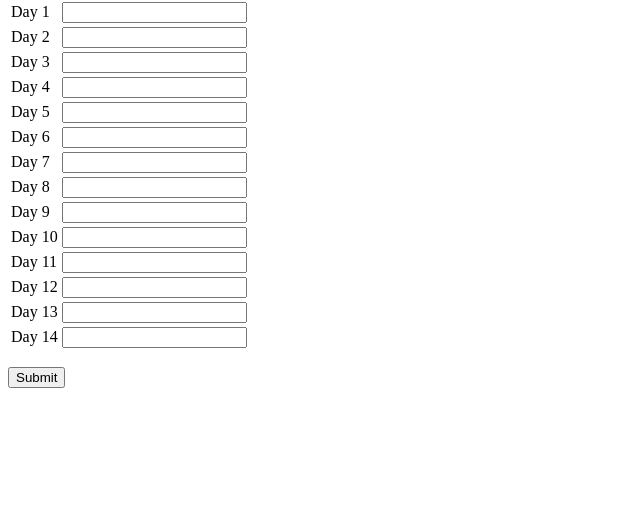
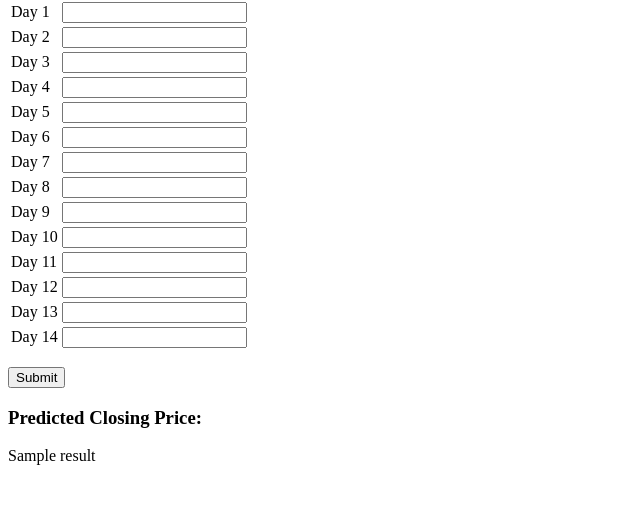
Before and after one commit to nfax117/Stock-Market-Crash-Predictor, a Flask app: template interactiveDemo/templates/home.html in a window 1280 px wide. Shown: the part 120-631 px from the top of the page, without its empty margins (0-640 px from the left). Run offline with Flask 2, Linux system fonts and the light colour scheme; the template is opened without the code that fills it: values that come from a table or form of the project are taken from there, most other values are stand-ins (such as "Sample title", 1, 10 or a date in 2020); some libraries are stand-ins or nearby versions.

Commit message:
flask working with small NN multivariatte

```diff
--- a/interactiveDemo/app.py
+++ b/interactiveDemo/app.py
@@ -31,17 +31,18 @@ def makeFloatList(day):
     day.strip()
 
     #split into a list by commas
-    day.split(",")
+    day = day.split(",")
+    app.logger.info(day)
 
     #convert to a list of floats
     float_days = [float(i) for i in day]
     return float_days
 @app.route('/', methods = ['GET', 'POST'])
 def index():
-    form = InputForm()
+    form = InputForm(request.form)
+    app.logger.info('index')
     if request.method == 'POST' and form.validate():
-        # parse form info and call backend
-        app.logger.info('in post')
+        app.logger.info("in post")
         all_days = []
         day1 = makeFloatList(form.day1.data)
         all_days.append(day1)
@@ -73,9 +74,11 @@ def index():
         all_days.append(day14)
 
         out = flask_backend.run(all_days)
-        output=str(out)
-        return render_template('results.html', prediction = output)
-    return render_template('home.html', form = form)
+        result=str(out)
+    else:
+        app.logger.info('in else')
+        result = None
+    return render_template('home.html', form = form, result = result)
 
 if __name__=='__main__':
     app.run()
--- a/interactiveDemo/templates/home.html
+++ b/interactiveDemo/templates/home.html
@@ -14,5 +14,14 @@
         </table>
         <p><input type=submit value=Submit></p>
     </form>
+    <div>
+        {% if result != None %}
+            <h3>Predicted Closing Price:</h3>
+            <p>
+                {{result}}
+            </p>
+        {% endif %}
+    </div>
+
     </div>
 {%endblock%}
--- a/interactiveDemo/templates/layout.html
+++ b/interactiveDemo/templates/layout.html
@@ -3,8 +3,6 @@
   <head>
     <meta charset="utf-8">
     <title>NLP2k19</title>
-    <!-- <link rel="stylesheet" href="{{ url_for('static', filename='css/style.css') }}"> -->
-    <script src="//ajax.googleapis.com/ajax/libs/jquery/1.9.1/jquery.min.js"></script>
     <script type=text/javascript></script>
   </head>
   <body>
--- a/interactiveDemo/templates/results.html
+++ /dev/null
@@ -1,6 +0,0 @@
-{% extends 'layout.html'%}
-{%block body%}
-    <div class='resultsBox'>
-        {{prediction}}
-    </div>
-{%endblock%}
```
Also changed, not shown: interactiveDemo/model_architecture.json (renamed from model_architecture.json), 2 other files.
